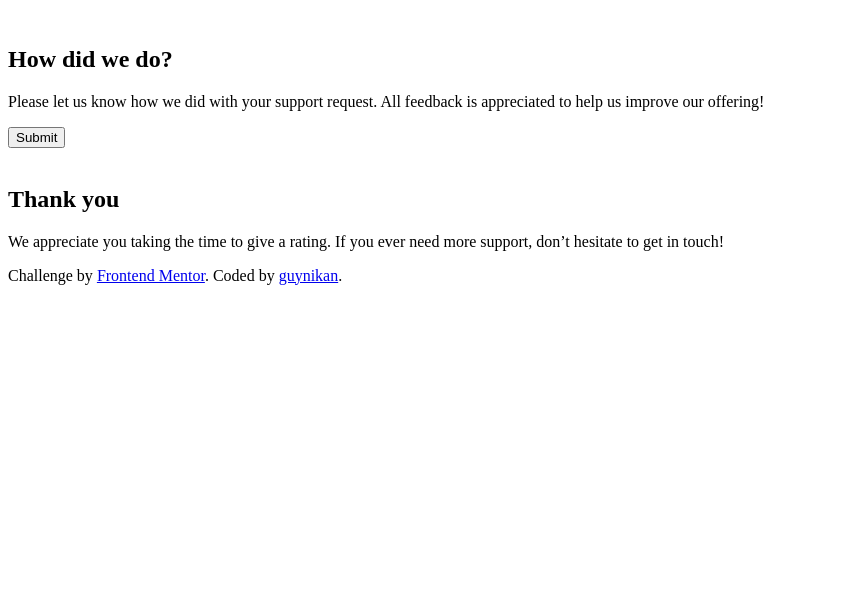
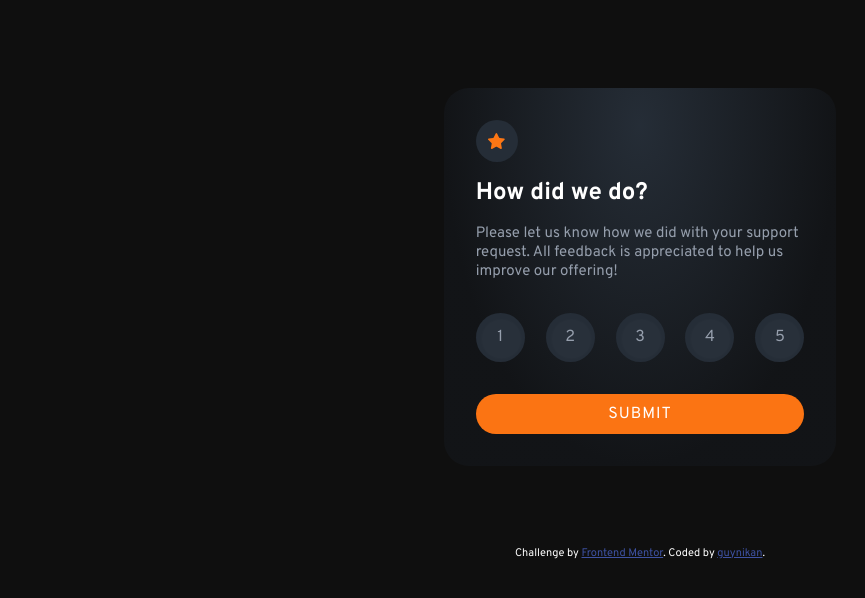
Before and after one commit to guynikan/fm-interactive-rating, a plain HTML site: page index.html in a window 1280 px wide. Shown: the whole page, without its empty margins (0-865 px from the left). Drawn offline with Linux system fonts and the light colour scheme; the site is published under a folder, as on GitHub Pages, so addresses that start at the root find nothing.

Commit message:
fix path

```diff
--- a/index.html
+++ b/index.html
@@ -9,8 +9,8 @@
   <link rel="icon" type="image/png" sizes="32x32" href="./images/favicon-32x32.png" />
 
   <title>Frontend Mentor | Interactive rating component</title>
-  <script type="module" src="/assets/js/main.js"></script>
-  <link rel="stylesheet" href="/assets/css/main.css">
+  <script type="module" src="assets/js/main.js"></script>
+  <link rel="stylesheet" href="assets/css/main.css">
 </head>
 
 <body>
@@ -21,7 +21,7 @@
         <header class="card-header">
           <div class="rate-label">
             <!-- PONTO DE ATENÇÃO: Como é feito o embed do svg. -->
-            <img src="/images/icon-star.svg" alt="" />
+            <img src="images/icon-star.svg" alt="" />
           </div>
           <h1 class="card-title">How did we do?</h1>
         </header>
@@ -38,7 +38,7 @@
 
       <div id="step-2" class="hide">
         <header class="card-header--center">
-          <img src="/images/illustration-thank-you.svg" alt="" />
+          <img src="images/illustration-thank-you.svg" alt="" />
           <span class="card-badge"></span>
         </header>
 
```
